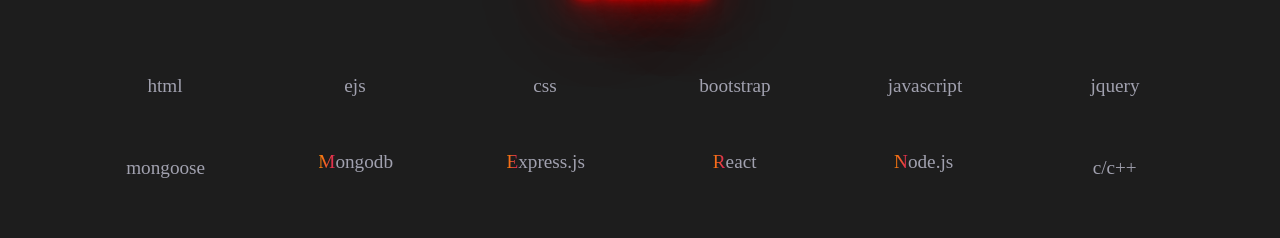
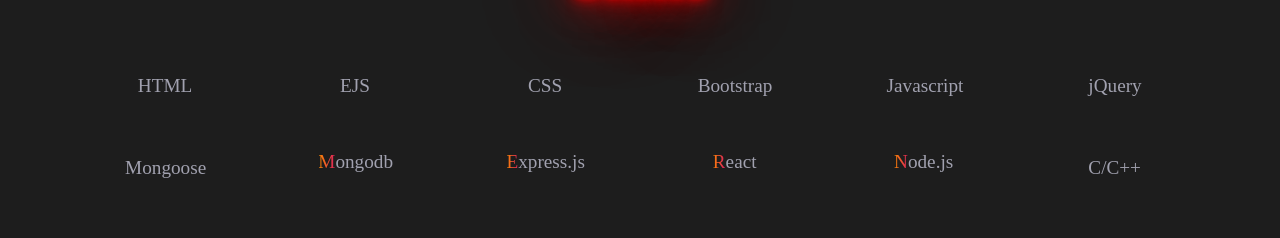
Before and after one commit to Sanchitagarwal7/portfolio_react, a React (Create React App) app: page / in a window 1280 px wide. Shown: the part 3174-3412 px from the top of the page. Built offline with nearby package versions, Linux system fonts and the light colour scheme; a web font is replaced by a local one.

Commit message:
fixed typography

```diff
--- a/src/components/Skills.js
+++ b/src/components/Skills.js
@@ -11,20 +11,20 @@ const Skills = () => {
             </Col>
         </Row>
         <Row className="my-5">
-            <Col className="skill-name skill-border mx-2">html</Col>
-            <Col className="skill-name skill-border mx-2">ejs</Col>
-            <Col className="skill-name skill-border mx-2">css</Col>
-            <Col className="skill-name skill-border mx-2">bootstrap</Col>
-            <Col className="skill-name skill-border mx-2">javascript</Col>
-            <Col className="skill-name skill-border mx-2">jquery</Col>
+            <Col className="skill-name skill-border mx-2">HTML</Col>
+            <Col className="skill-name skill-border mx-2">EJS</Col>
+            <Col className="skill-name skill-border mx-2">CSS</Col>
+            <Col className="skill-name skill-border mx-2">Bootstrap</Col>
+            <Col className="skill-name skill-border mx-2">Javascript</Col>
+            <Col className="skill-name skill-border mx-2">jQuery</Col>
         </Row>
         <Row className="my-5">
-            <Col className="skill-name skill-border mx-2">mongoose</Col>
+            <Col className="skill-name skill-border mx-2">Mongoose</Col>
             <Col className="skill-name"><span className="skill-highlight">M</span>ongodb</Col>
             <Col className="skill-name"><span className="skill-highlight">E</span>xpress.js</Col>
             <Col className="skill-name"><span className="skill-highlight">R</span>eact</Col>
             <Col className="skill-name"><span className="skill-highlight">N</span>ode.js</Col>
-            <Col className="skill-name skill-border mx-2">c/c++</Col>
+            <Col className="skill-name skill-border mx-2">C/C++</Col>
         </Row>
     </Container>
     </>
```
